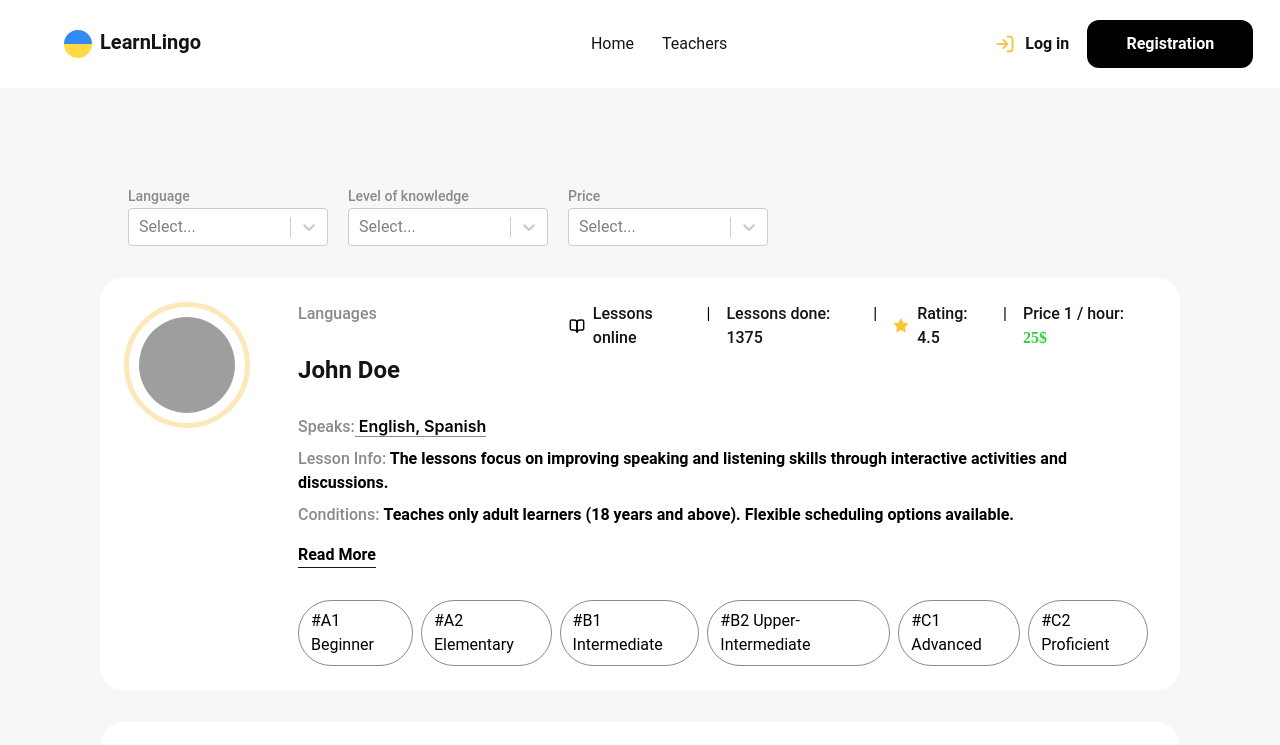
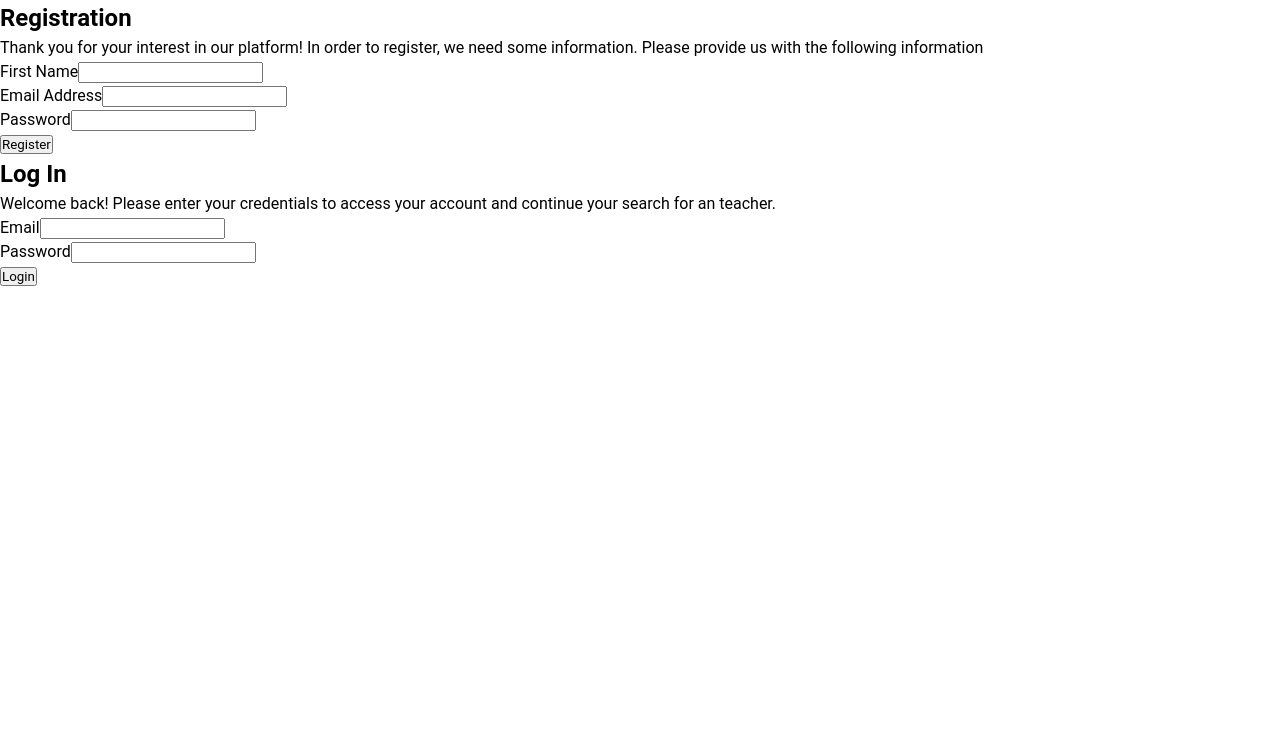
Before and after one commit to Sergiyan92/Learn-Lingo, a React (Vite) app: page /favorites in a window 1280 px wide. Shown: the top 745 px of the page. Built offline with nearby package versions, Linux system fonts and the light colour scheme; grey boxes are pictures that could not be loaded.

Commit message:
create login registration form

```diff
--- a/src/App.tsx
+++ b/src/App.tsx
@@ -1,13 +1,27 @@
 // import HomePage from "./pages/HomePage";
 
-import TeachersPage from "./pages/TeachersPage";
+// import { Route, Routes } from "react-router-dom";
+// import TeachersPage from "./pages/TeachersPage";
+// import HomePage from "./pages/HomePage";
+// import Favorites from "./components/favorites/Favorites";
+import LoginForm from "./components/login/LoginForm";
+import Registration from "./components/registration/Registration";
 
 function App() {
+  function handleCloseModal(): void {
+    throw new Error("Function not implemented.");
+  }
+
   return (
     <>
-      {/* <HomePage /> */}
-      <TeachersPage />
+      <Registration onClose={handleCloseModal} />
+      <LoginForm onClose={handleCloseModal} />
     </>
+    // <Routes>
+    //   <Route path="/" element={<HomePage />} />
+    //   <Route path="/teachers" element={<TeachersPage />} />
+    //   <Route path="/favorites" element={<Favorites />} />
+    // </Routes>
   );
 }
 
--- /dev/null
+++ b/src/components/favorites/Favorites.tsx
@@ -0,0 +1,6 @@
+import css from "./Favorites.module.css";
+const Favorites = () => {
+  return <div className={css.favorites}>Favorites</div>;
+};
+
+export default Favorites;
--- /dev/null
+++ b/src/components/login/LoginForm.tsx
@@ -0,0 +1,71 @@
+// LoginForm.js
+
+import { useFormik } from "formik";
+import * as Yup from "yup";
+import css from "./LoginForm.module.css";
+interface Modal {
+  onClose: () => void;
+}
+const LoginForm = ({ onClose }: Modal) => {
+  const formik = useFormik({
+    initialValues: {
+      email: "",
+      password: "",
+    },
+    validationSchema: Yup.object({
+      email: Yup.string().email("Invalid email address").required("Required"),
+      password: Yup.string().required("Required"),
+    }),
+    onSubmit: (values) => {
+      // Handle login logic here
+      console.log("Logged in:", values);
+      // Close the modal or perform any other actions using onClose
+      onClose();
+    },
+  });
+
+  return (
+    <form onSubmit={formik.handleSubmit} className={css.login}>
+      <div>
+        <h2>Log In</h2>
+        <p>
+          Welcome back! Please enter your credentials to access your account and
+          continue your search for an teacher.
+        </p>
+        <label htmlFor="email">Email</label>
+        <input
+          type="text"
+          id="email"
+          name="email"
+          onChange={formik.handleChange}
+          onBlur={formik.handleBlur}
+          value={formik.values.email}
+        />
+        {formik.touched.email && formik.errors.email ? (
+          <div>{formik.errors.email}</div>
+        ) : null}
+      </div>
+
+      <div>
+        <label htmlFor="password">Password</label>
+        <input
+          type="password"
+          id="password"
+          name="password"
+          onChange={formik.handleChange}
+          onBlur={formik.handleBlur}
+          value={formik.values.password}
+        />
+        {formik.touched.password && formik.errors.password ? (
+          <div>{formik.errors.password}</div>
+        ) : null}
+      </div>
+
+      <div>
+        <button type="submit">Login</button>
+      </div>
+    </form>
+  );
+};
+
+export default LoginForm;
--- /dev/null
+++ b/src/components/registration/Registration.tsx
@@ -0,0 +1,92 @@
+import { useFormik } from "formik";
+import * as Yup from "yup";
+import css from "./Registration.module.css";
+
+interface Modal {
+  onClose: () => void;
+}
+
+const Registration = ({ onClose }: Modal) => {
+  const formik = useFormik({
+    initialValues: {
+      firstName: "",
+      lastName: "",
+      email: "",
+      password: "",
+    },
+    validationSchema: Yup.object({
+      firstName: Yup.string().required("Required"),
+      lastName: Yup.string().required("Required"),
+      email: Yup.string().email("Invalid email address").required("Required"),
+      password: Yup.string()
+        .min(6, "Must be at least 6 characters")
+        .required("Required"),
+    }),
+    onSubmit: (values) => {
+      // Handle form submission logic here
+      console.log("Submitted:", values);
+      // Close the modal or perform any other actions
+      onClose();
+    },
+  });
+  return (
+    <form onSubmit={formik.handleSubmit} className={css.reg}>
+      <div>
+        <h2>Registration</h2>
+        <p>
+          Thank you for your interest in our platform! In order to register, we
+          need some information. Please provide us with the following
+          information
+        </p>
+        <label htmlFor="firstName">First Name</label>
+        <input
+          type="text"
+          id="firstName"
+          name="firstName"
+          onChange={formik.handleChange}
+          onBlur={formik.handleBlur}
+          value={formik.values.firstName}
+        />
+        {formik.touched.firstName && formik.errors.firstName ? (
+          <div>{formik.errors.firstName}</div>
+        ) : null}
+      </div>
+
+      <div>
+        <label htmlFor="email">Email Address</label>
+        <input
+          type="email"
+          id="email"
+          name="email"
+          onChange={formik.handleChange}
+          onBlur={formik.handleBlur}
+          value={formik.values.email}
+        />
+        {formik.touched.email && formik.errors.email ? (
+          <div>{formik.errors.email}</div>
+        ) : null}
+      </div>
+
+      <div>
+        <label htmlFor="password">Password</label>
+        <input
+          type="password"
+          id="password"
+          name="password"
+          onChange={formik.handleChange}
+          onBlur={formik.handleBlur}
+          value={formik.values.password}
+        />
+        {formik.touched.password && formik.errors.password ? (
+          <div>{formik.errors.password}</div>
+        ) : null}
+      </div>
+
+      <div>
+        <button type="submit">Register</button>
+      </div>
+    </form>
+  );
+};
+
+export default Registration;
```
Also changed, not shown: src/components/modal/ModalComponent.tsx (added, +29 -0 lines), src/components/favorites/Favorites.module.css (added), src/components/login/LoginForm.module.css (added), src/components/registration/Registration.module.css (added).
